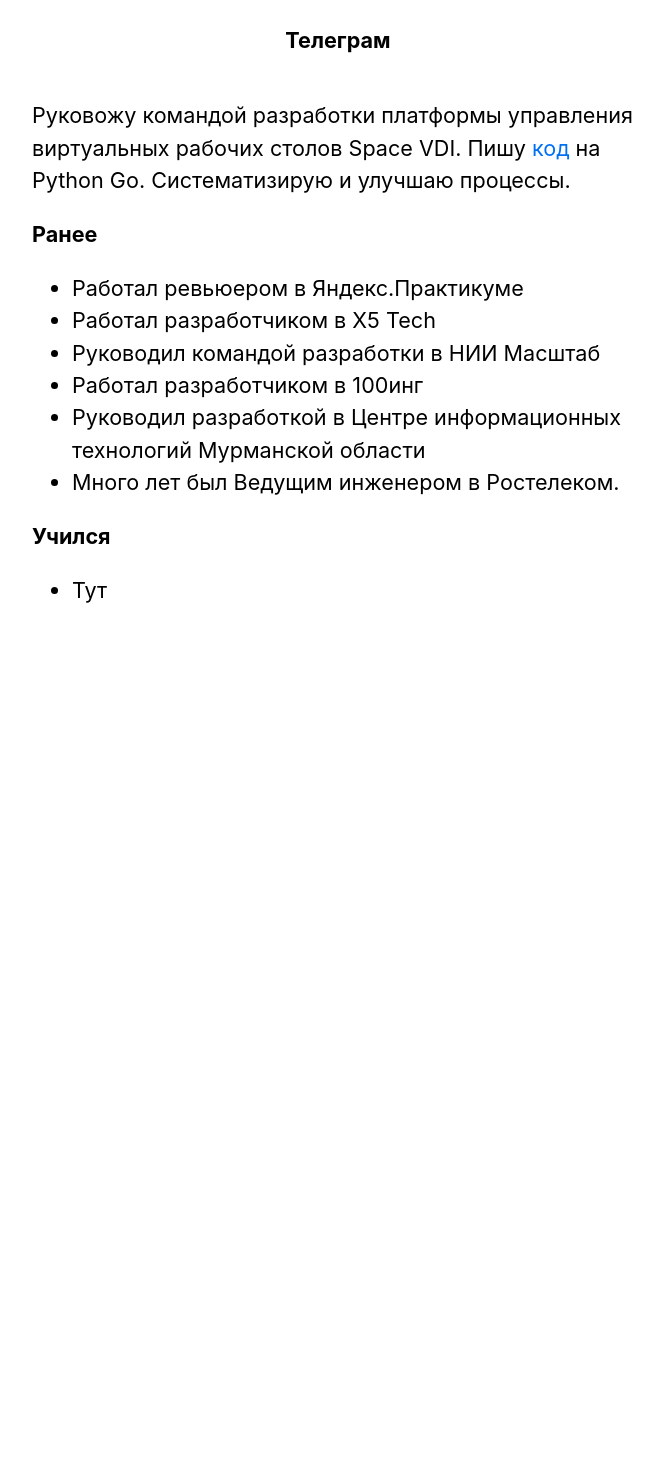
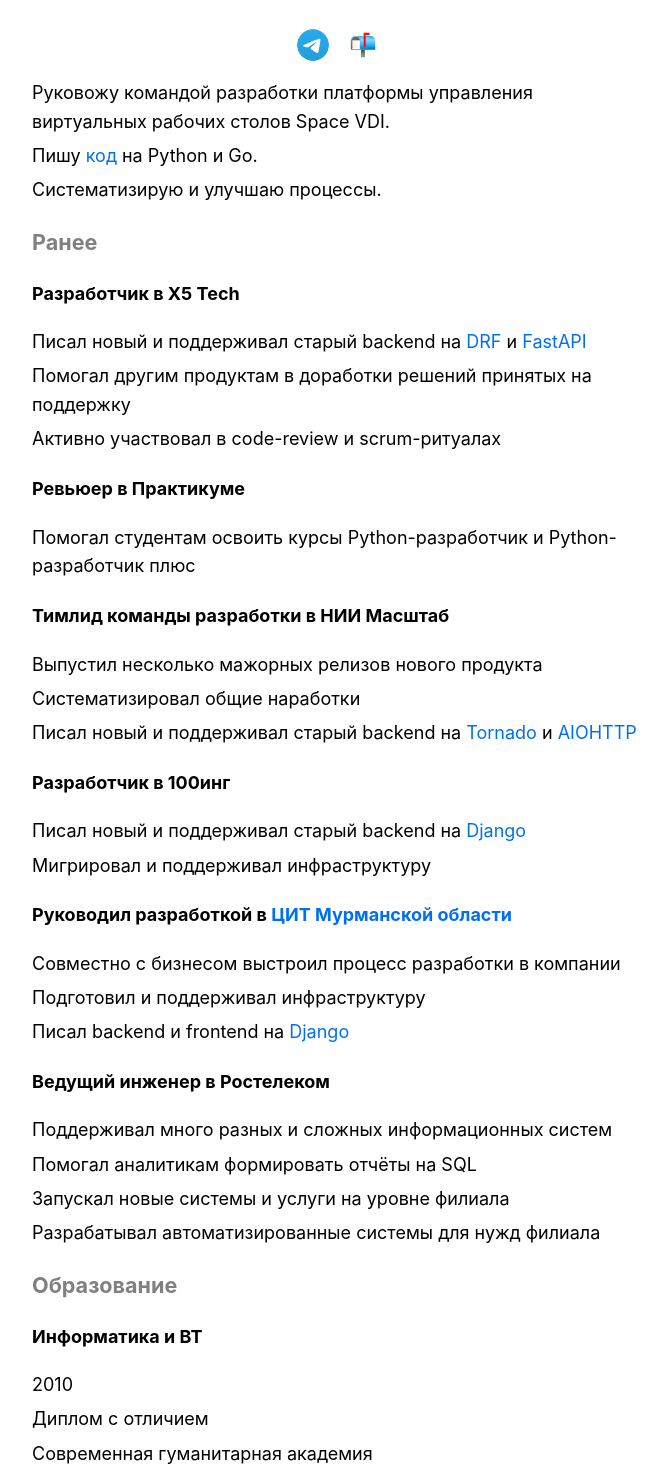
Before and after one commit to devalv/website, a Next.js app: page / in a window 1280 px wide. Shown: the part 342-1810 px from the top of the page, without its empty margins (302-969 px from the left). Before the commit the page ends 1057 px from the top, so only its background shows below. Built offline with nearby package versions, Linux system fonts and the light colour scheme.

Commit message:
первая версия наполнения

```diff
--- a/components/layout.js
+++ b/components/layout.js
@@ -6,6 +6,7 @@
 
 const name = 'Девяткин Алексей';
 const telegram = 'tg://resolve?domain=dal_dev';
+const mail = 'mailto:devyatkin.av@ya.ru'
 export const siteTitle = 'Девяткин Алексей';
 
 export default function Layout({ children, home }) {
@@ -31,9 +32,26 @@
               alt=""
             />
             <h1 className={utilStyles.heading2Xl}>{name}</h1>
-            <h3 className={utilStyles.headingMd}>
-                <a href={telegram} className={utilStyles.colorInherit}>Телеграм</a>
-            </h3>
+            <div>
+              <a href={telegram}>
+                <Image
+                src="/images/telegram-logo.svg"
+                className={utilStyles.borderCircle}
+                height={32}
+                width={32}
+                alt="Телеграм"
+                />
+              </a>
+              <a href={mail}>
+                <Image
+                src="/images/mailbox.svg"
+                className={utilStyles.borderCircle}
+                height={32}
+                width={32}
+                alt="Почта"
+                />
+              </a>
+            </div>
           </>
         ) : (
           <>
--- a/pages/index.js
+++ b/pages/index.js
@@ -8,30 +8,87 @@
       <Head>
         <title>{siteTitle}</title>
       </Head>
-      <section className={utilStyles.headingMd}>
-        <p>
-          Руковожу командой разработки платформы управления виртуальных рабочих столов Space VDI.
-          Пишу <a href="https://github.com/devalv">код</a> на Python Go.
-          Систематизирую и улучшаю процессы.
-        </p>
+      <section>
+        <div className={utilStyles.currentInfo}>
+          <ul className={utilStyles.list}>
+            <li className={utilStyles.listItem}>Руковожу командой разработки платформы управления виртуальных рабочих столов Space VDI.</li>
+            <li className={utilStyles.listItem}>Пишу <a href="https://github.com/devalv">код</a> на Python и Go.</li>
+            <li className={utilStyles.listItem}>Систематизирую и улучшаю процессы.</li>
+          </ul>
+        {/* TODO: нужно ли указать год? */}
+        </div>
         <div>
           <h3 className={utilStyles.headingMd}>Ранее</h3>
-          {/* TODO: актуализировать - чего добился */}
-          <ul>
-            <li>Работал ревьюером в Яндекс.Практикуме </li>
-            <li>Работал разработчиком в X5 Tech</li>
-            <li>Руководил командой разработки в НИИ Масштаб</li>
-            <li>Работал разработчиком в 100инг</li>
-            <li>Руководил разработкой в Центре информационных технологий Мурманской области</li>
-            <li>Много лет был Ведущим инженером в Ростелеком.</li>
-          </ul>
+          <div>
+            <h4 className={utilStyles.headingSm}>Разработчик в X5 Tech</h4>
+            <ul className={utilStyles.list}>
+              <li className={utilStyles.listItem}>
+                Писал новый и поддерживал старый backend на <a href="https://www.django-rest-framework.org">DRF</a>
+                &nbsp;и&nbsp;<a href="https://fastapi.tiangolo.com">FastAPI</a>
+              </li>
+              <li className={utilStyles.listItem}>Помогал другим продуктам в доработки решений принятых на поддержку</li>
+              <li className={utilStyles.listItem}>Активно участвовал в code-review и scrum-ритуалах</li>
+            </ul>
+          </div>
+          <div>
+            <h4 className={utilStyles.headingSm}>Ревьюер в Практикуме</h4>
+            <ul className={utilStyles.list}>
+              <li className={utilStyles.listItem}>Помогал студентам освоить курсы Python-разработчик и Python-разработчик плюс</li>
+            </ul>
+          </div>
+          <div>
+            <h4 className={utilStyles.headingSm}>Тимлид команды разработки в НИИ Масштаб</h4>
+            <ul className={utilStyles.list}>
+              <li className={utilStyles.listItem}>Выпустил несколько мажорных релизов нового продукта</li>
+              <li className={utilStyles.listItem}>Систематизировал общие наработки</li>
+              <li className={utilStyles.listItem}>Писал новый и поддерживал старый backend на <a href="https://www.tornadoweb.org/">Tornado</a> и <a href="https://docs.aiohttp.org">AIOHTTP</a></li>
+            </ul>
+          </div>
+          <div>
+            <h4 className={utilStyles.headingSm}>Разработчик в 100инг</h4>
+            <ul className={utilStyles.list}>
+              <li className={utilStyles.listItem}>Писал новый и поддерживал старый backend на <a href="https://www.djangoproject.com">Django</a></li>
+              <li className={utilStyles.listItem}>Мигрировал и поддерживал инфраструктуру</li>
+            </ul>
+          </div>
+          <div>
+            <h4 className={utilStyles.headingSm}>Руководил разработкой в <a href="https://cit.gov-murman.ru">ЦИТ Мурманской области</a></h4>
+            <ul className={utilStyles.list}>
+              <li className={utilStyles.listItem}>Совместно с бизнесом выстроил процесс разработки в компании</li>
+              <li className={utilStyles.listItem}>Подготовил и поддерживал инфраструктуру</li>
+              <li className={utilStyles.listItem}>Писал backend и frontend на <a href="https://www.djangoproject.com">Django</a></li>
+            </ul>
+          </div>
+          <div>
+            <h4 className={utilStyles.headingSm}>Ведущий инженер в Ростелеком</h4>
+            <ul className={utilStyles.list}>
+              <li className={utilStyles.listItem}>Поддерживал много разных и сложных информационных систем</li>
+              <li className={utilStyles.listItem}>Помогал аналитикам формировать отчёты на SQL</li>
+              <li className={utilStyles.listItem}>Запускал новые системы и услуги на уровне филиала</li>
+              <li className={utilStyles.listItem}>Разрабатывал автоматизированные системы для нужд филиала</li>
+            </ul>
+          </div>
         </div>
         <div>
-          <h3 className={utilStyles.headingMd}>Учился</h3>
-          {/* TODO: актуализировать - описать курсы и краткую характеристику */}
-          <ul>
-            <li>Тут</li>
-          </ul>
+          <h3 className={utilStyles.headingMd}>Образование</h3>
+          <div>
+            <h4 className={utilStyles.headingSm}>Информатика и ВТ</h4>
+            <ul className={utilStyles.list}>
+              <li className={utilStyles.listItem}>2010</li>
+              <li className={utilStyles.listItem}>Диплом с отличием</li>
+              <li className={utilStyles.listItem}>Современная гуманитарная академия</li>
+              <li className={utilStyles.listItem}>Бакалавр</li>
+            </ul>
+          </div>
+          <div>
+            <h4 className={utilStyles.headingSm}>Автоматизированные системы обработки информации и управления</h4>
+              <ul className={utilStyles.list}>
+                <li className={utilStyles.listItem}>2006</li>
+                <li className={utilStyles.listItem}>Диплом с отличием</li>
+                <li className={utilStyles.listItem}>Мурманский морской рыбопромышленный колледж</li>
+                <li className={utilStyles.listItem}>Техник</li>
+              </ul>
+          </div>
         </div>
       </section>
     </Layout>
--- a/styles/utils.module.css
+++ b/styles/utils.module.css
@@ -23,10 +23,18 @@
   .headingMd {
     font-size: 1.2rem;
     line-height: 1.5;
+    color: gray;
+  }
+
+  .headingSm {
+    font-size: 1.0rem;
+    line-height: 1.2;
   }
 
   .borderCircle {
     border-radius: 9999px;
+    display: inline;
+    margin: 0.5rem;
   }
 
   .colorInherit {
@@ -44,9 +52,21 @@
   }
 
   .listItem {
-    margin: 0 0 1.25rem;
+    margin: 0 0 0.3rem;
   }
 
   .lightText {
     color: #666;
   }
+
+  .contactsTelegram {
+    color: blue;
+  }
+
+  .contactsMail {
+    color: red;
+  }
+
+  .currentInfo {
+    text-align: justify-all;
+  }
```
Also changed, not shown: public/images/mailbox.svg (added), public/images/telegram-logo.svg (added).
